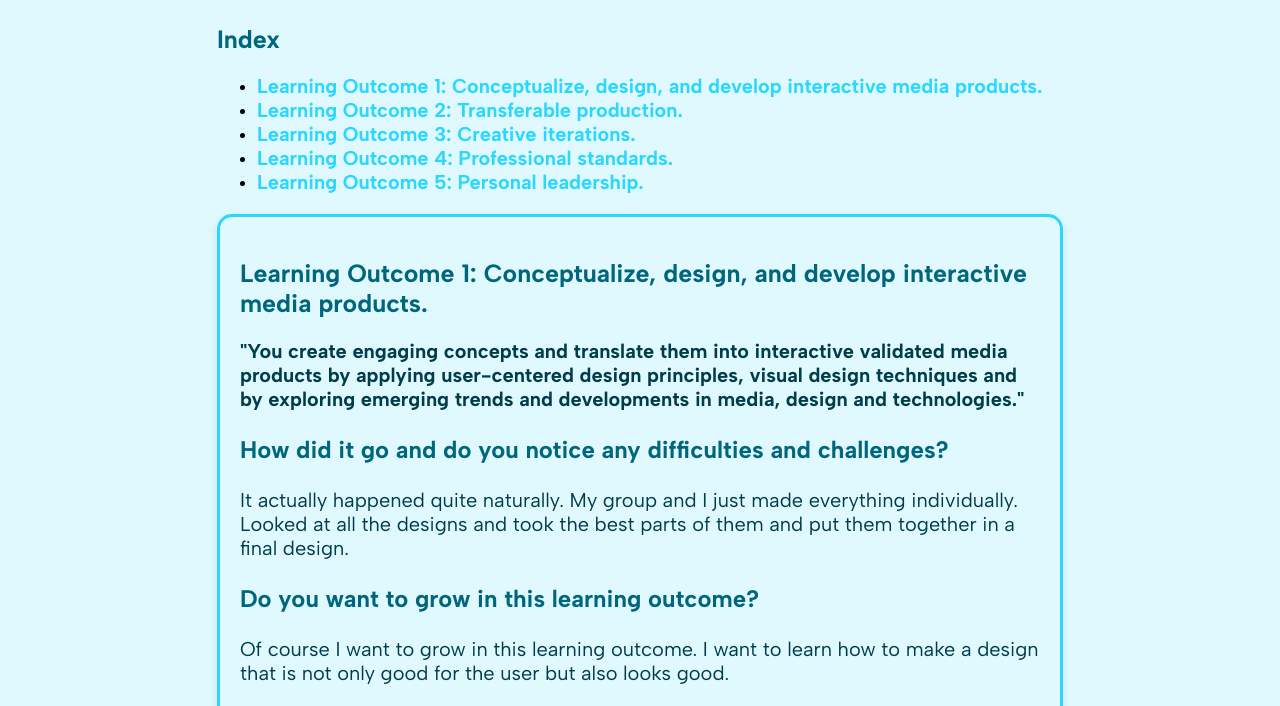
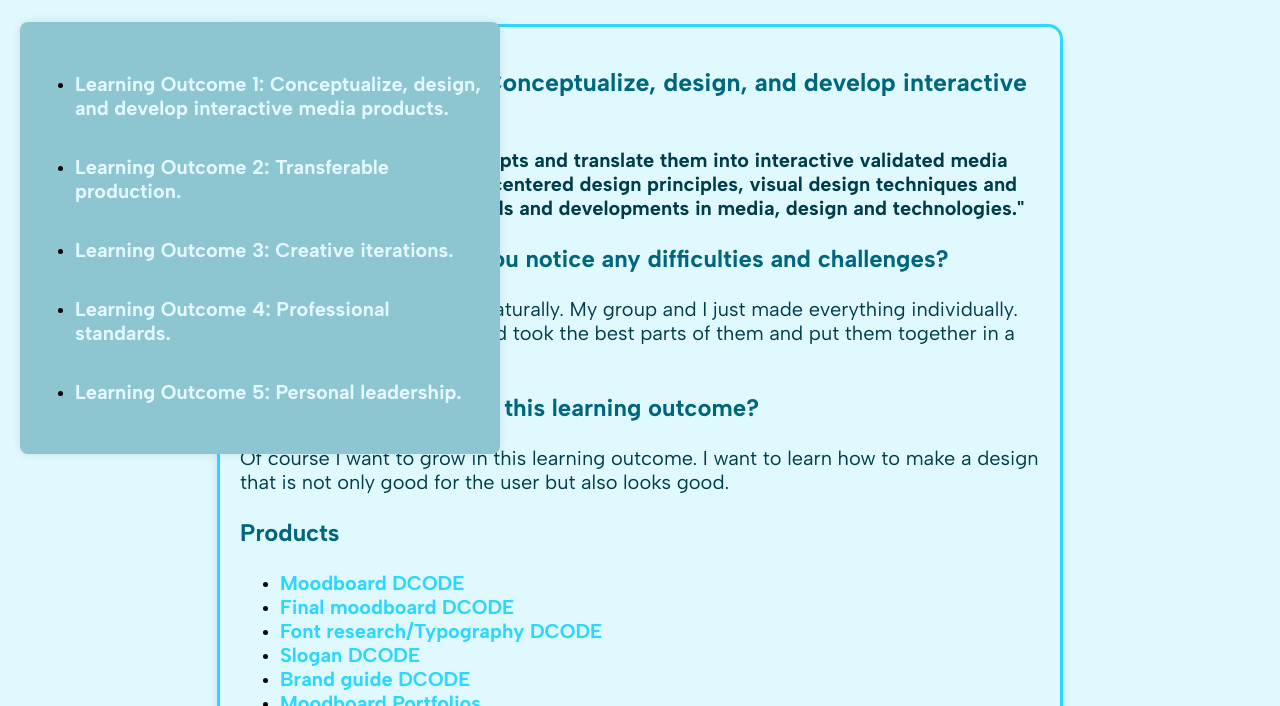
Before and after one commit to Sjowel/Portfolio-S3, a plain HTML site: page lo.html in a window 1280 px wide. Shown: the part 78-784 px from the top of the page. Drawn offline with Linux system fonts and the light colour scheme.

Commit message:
Made an index on the side of learning outcomes.

```diff
--- a/lo.html
+++ b/lo.html
@@ -12,9 +12,6 @@
     <h1>
         Learning Outcomes
     </h1>
-    <h2>
-        Index
-    </h2>
     <div class="index">
     <ul>
     <li><a href="#lo1">Learning Outcome 1: Conceptualize, design, and develop interactive media products.</a></li>
@@ -47,7 +44,7 @@
         <h3>
             Products
         </h3>
-        <div class="index">
+        <div class="index1">
             <ul>
             <li><a href="#moodboardDCODE">Moodboard DCODE</a></li>
             <li><a href="#FinalMoodboardDCODE">Final moodboard DCODE</a></li>
@@ -439,7 +436,7 @@
         <h3>
             Products
         </h3>
-        <div class="index">
+        <div class="index1">
             <ul>
             <li><a href="#GitHub">GitHub</a></li>
             <li><a href="#CodeSnippets">Code snippets</a></li>
@@ -511,7 +508,7 @@
         <h3>
             Products
         </h3>
-        <div class="index">
+        <div class="index1">
             <ul>
             <li><a href="#LogoDesignsDCODE">Logo designs DCODE</a></li>
             <li><a href="#FontResearchPortfolio">Font research/Typography Portfolio</a></li>
@@ -689,7 +686,7 @@
         <h3>
             Products
         </h3>
-        <div class="index">
+        <div class="index1">
             <ul>
             <li><a href="#Trello">Trello</a></li>
             <li><a href="#VisitingLocation">Visiting location and doing interviews</a></li>
@@ -873,7 +870,7 @@
         <h3>
             Products
         </h3>
-        <div class="index">
+        <div class="index1">
             <ul>
             <li><a href="#PlaygroundFestival">Playground Festival "The art department"</a></li>
             <li><a href="#FutureAndGoals">Future and goals</a></li>
--- a/styles.css
+++ b/styles.css
@@ -143,7 +143,32 @@ body {
 }
 
 /* Index design */
-.index a{
+.index {
+    position: fixed;
+    top: 100px;
+    left: 20px;
+    width: 450px;
+    background: #8dc5d1;
+    padding: 15px;
+    border-radius: 8px;
+    box-shadow: 0 0 10px rgba(0,0,0,0.1);
+}
+
+.index a {
+    text-decoration: none;
+    color: #e3f9ff;
+    font-weight: bold;
+    font-size: 20px;
+    transition: 0.3s ease-in-out;
+    display: block;
+    margin: 35px 0;
+}
+
+.index a:hover {
+    color: lightblue;
+}
+
+.index1 a{
     text-decoration: none;
     color: #2CD7FF;
     font-weight: bold;
@@ -151,7 +176,7 @@ body {
     transition: 0.3s ease-in-out;
 }
 
-.index a:hover{
+.index1 a:hover{
     color: lightblue;
 }
 
```
